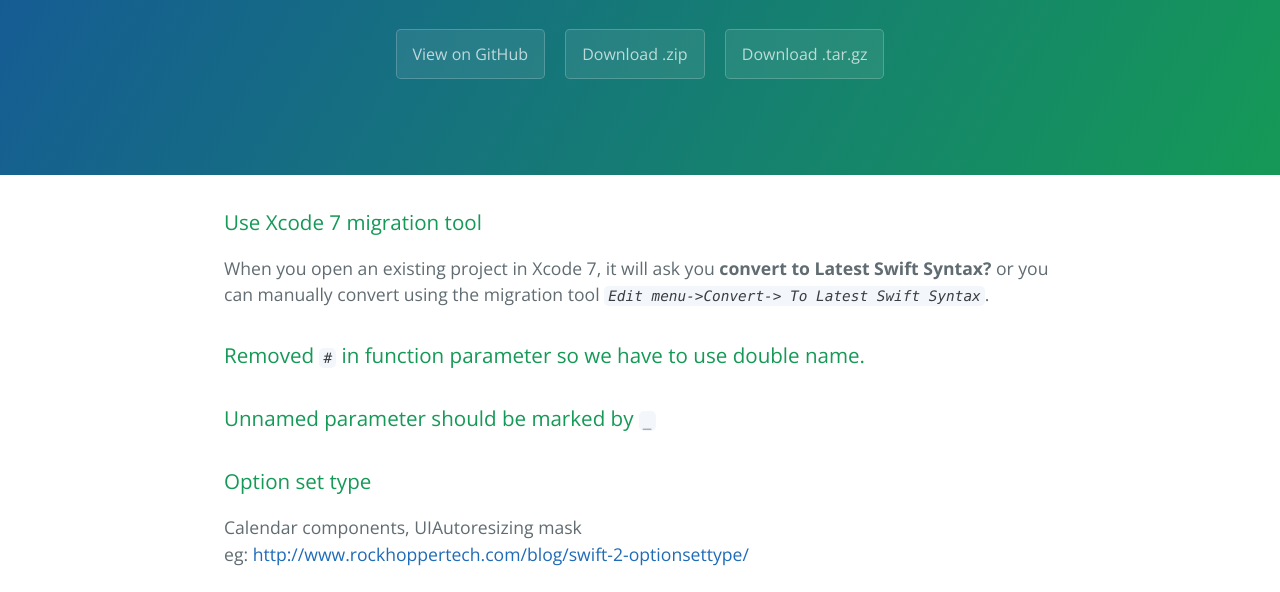
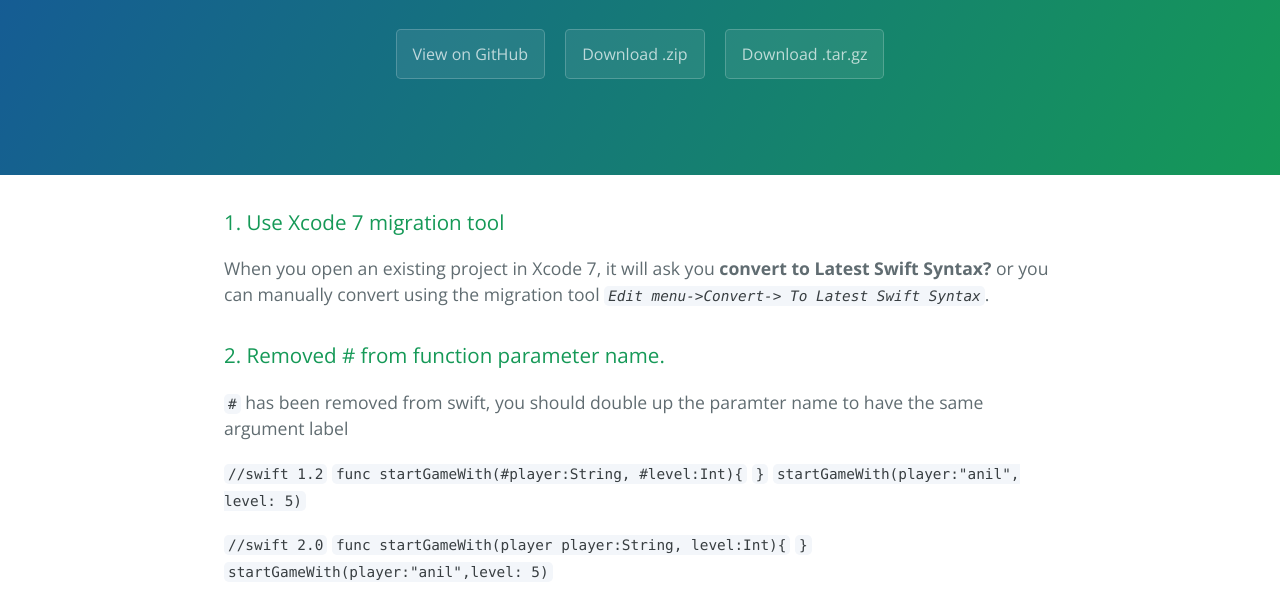
Before and after one commit to AnilVarghese/swift-2.0, a plain HTML site: page index.html in a window 1280 px wide. Shown: the part 208-800 px from the top of the page. Drawn offline with nearby package versions, Linux system fonts and the light colour scheme.

```diff
--- a/index.html
+++ b/index.html
@@ -20,12 +20,24 @@
 
     <section class="main-content">
       <h3>
-<a id="use-xcode-7-migration-tool" class="anchor" href="#use-xcode-7-migration-tool" aria-hidden="true"><span class="octicon octicon-link"></span></a>Use Xcode 7 migration tool</h3>
+<a id="1-use-xcode-7-migration-tool" class="anchor" href="#1-use-xcode-7-migration-tool" aria-hidden="true"><span class="octicon octicon-link"></span></a>1. Use Xcode 7 migration tool</h3>
 
 <p>When you open an existing project in Xcode 7, it will ask you <strong>convert to Latest Swift Syntax?</strong> or you can manually convert using the migration tool <em><code>Edit menu-&gt;Convert-&gt; To Latest Swift Syntax</code></em>.</p>
 
 <h3>
-<a id="removed--in-function-parameter-so-we-have-to-use-double-name" class="anchor" href="#removed--in-function-parameter-so-we-have-to-use-double-name" aria-hidden="true"><span class="octicon octicon-link"></span></a>Removed <code>#</code> in function parameter so we have to use double name.</h3>
+<a id="2-removed--from-function-parameter-name" class="anchor" href="#2-removed--from-function-parameter-name" aria-hidden="true"><span class="octicon octicon-link"></span></a>2. Removed # from function parameter name.</h3>
+
+<p><code>#</code> has been removed from swift, you should double up the paramter name to have the same argument label </p>
+
+<p><code>//swift 1.2</code>
+  <code>func startGameWith(#player:String, #level:Int){</code>
+<code>}</code>
+<code>startGameWith(player:"anil", level: 5)</code></p>
+
+<p><code>//swift 2.0</code>
+<code>func startGameWith(player player:String, level:Int){</code>
+<code>}</code>
+<code>startGameWith(player:"anil",level: 5)</code></p>
 
 <h3>
 <a id="unnamed-parameter-should-be-marked-by-_" class="anchor" href="#unnamed-parameter-should-be-marked-by-_" aria-hidden="true"><span class="octicon octicon-link"></span></a>Unnamed parameter should be marked by <code>_</code>
@@ -76,7 +88,7 @@
 <p>JsonObjectWithData
 <a href="http://stackoverflow.com/questions/32408722/array-is-unavailable-please-construct-an-array-from-your-lazy-sequence-array">http://stackoverflow.com/questions/32408722/array-is-unavailable-please-construct-an-array-from-your-lazy-sequence-array</a>
 <a href="http://swiftdoc.org/swift-2/type/LazyMapCollection/">http://swiftdoc.org/swift-2/type/LazyMapCollection/</a>
-major changes here <a href="https://www.hackingwithswift.com/swift2">https://www.hackingwithswift.com/swift2</a></p>
+major changes here <a href="https://www.hackingwithswift.com/swift">https://www.hackingwithswift.com/swift</a></p>
 
       <footer class="site-footer">
         <span class="site-footer-owner"><a href="https://github.com/AnilVarghese/swift-2.0">Swift-2.0</a> is maintained by <a href="https://github.com/AnilVarghese">AnilVarghese</a>.</span>
```
Also changed, not shown: params.json (+1 -1 lines).
